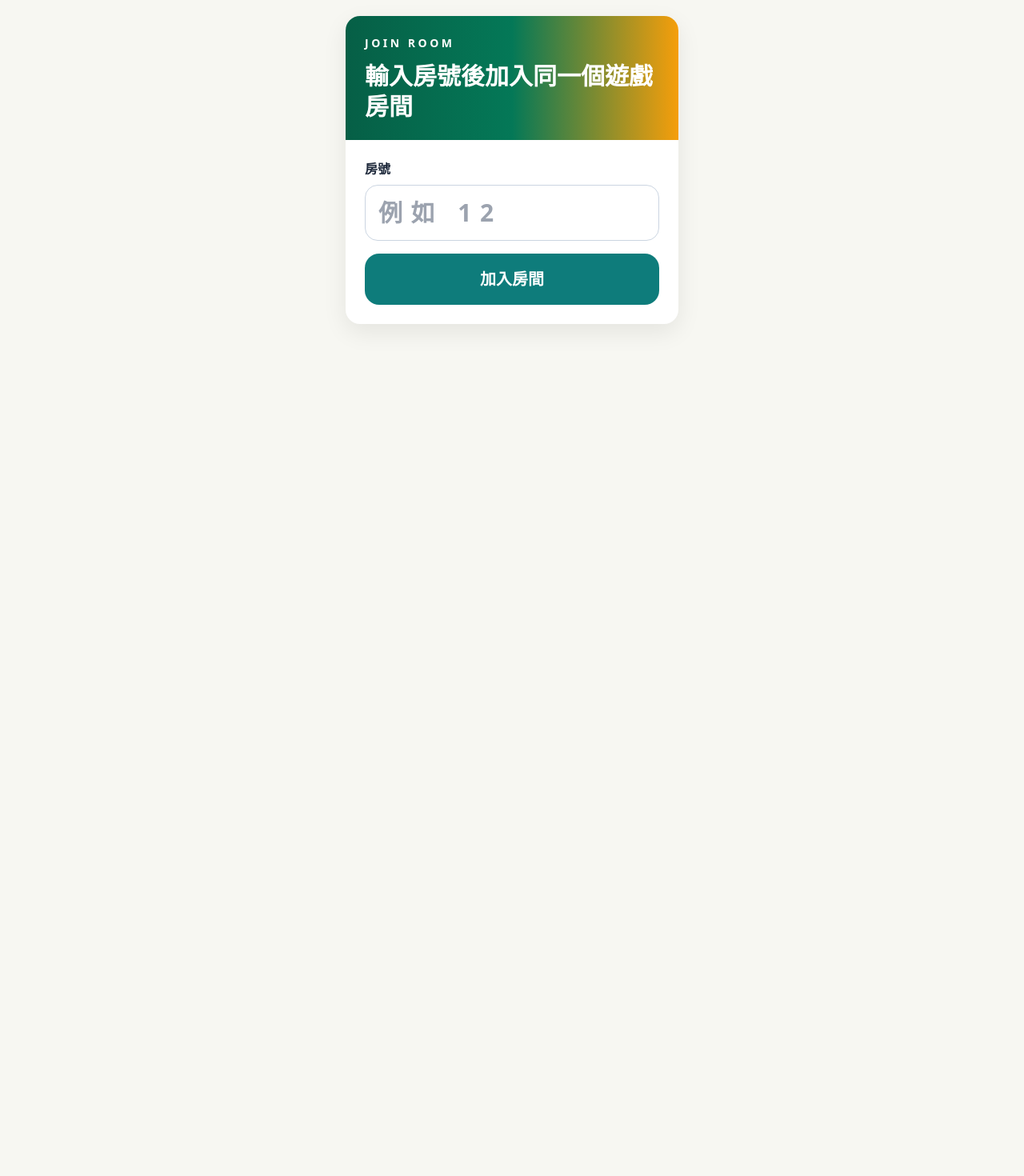
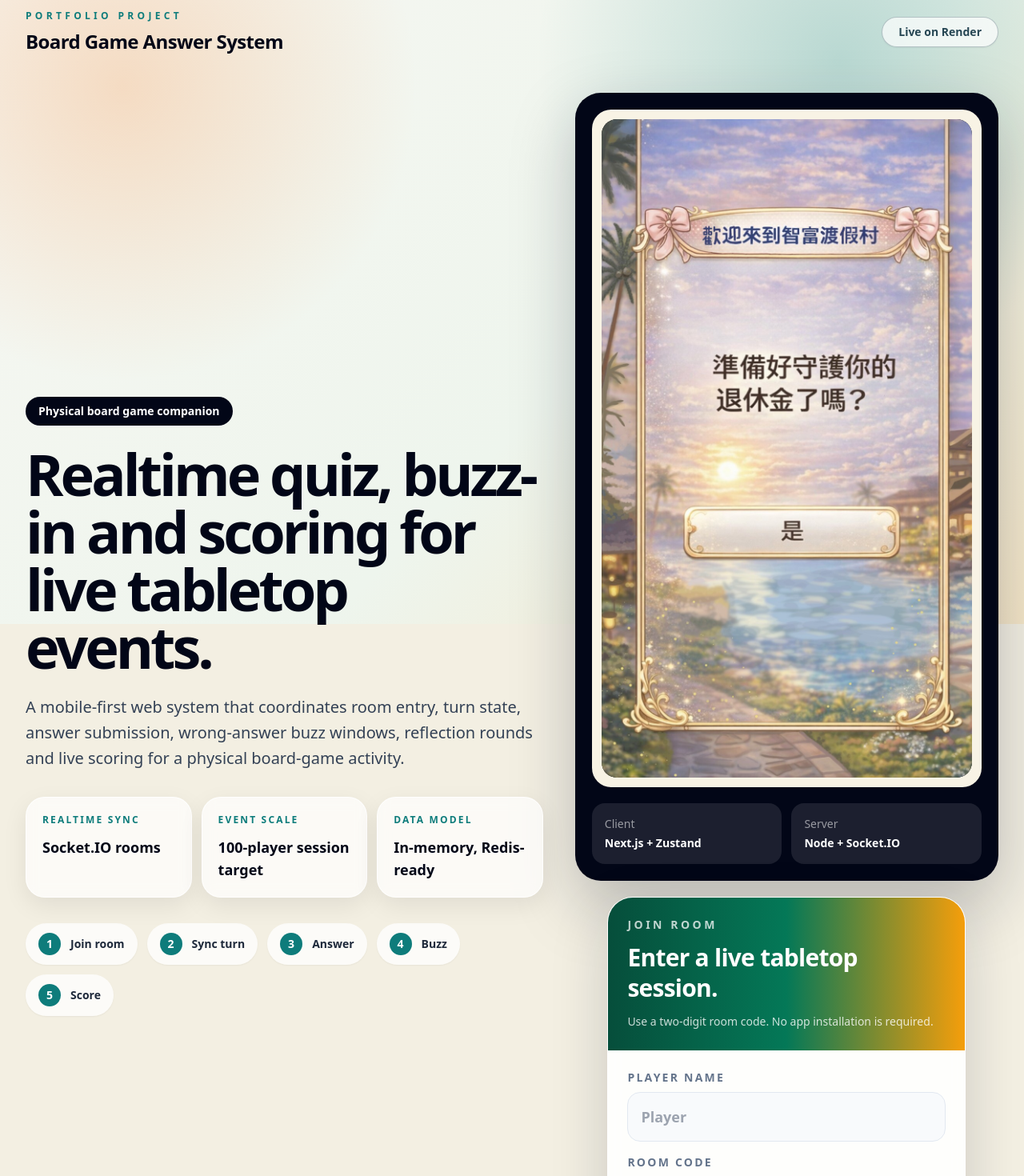
Before and after one commit to wayne-0722/board-game, a Next.js app: page / in a window 1280 px wide. Shown: the part 20-1490 px from the top of the page at 80% size. Before the commit the page ends 800 px from the top, so only its background shows below. Built offline with nearby package versions, Linux system fonts and the light colour scheme.

Commit message:
Polish portfolio landing page

```diff
--- a/app/layout.tsx
+++ b/app/layout.tsx
@@ -15,7 +15,7 @@ export default function RootLayout({
     <html lang="zh-Hant">
       <body>
         <div className="min-h-screen bg-brand-surface text-slate-900">
-          <div className="max-w-md mx-auto px-4 pb-10">{children}</div>
+          {children}
         </div>
       </body>
     </html>
--- a/app/page.tsx
+++ b/app/page.tsx
@@ -8,29 +8,42 @@ import { Button } from "../components/ui/Button";
 import { Toast } from "../components/Toast";
 import { useGameStore } from "../src/store/gameStore";
 
+const highlights = [
+  { label: "Realtime sync", value: "Socket.IO rooms" },
+  { label: "Event scale", value: "100-player session target" },
+  { label: "Data model", value: "In-memory, Redis-ready" }
+];
+
+const flowSteps = ["Join room", "Sync turn", "Answer", "Buzz", "Score"];
+
 export default function HomePage() {
   const router = useRouter();
   const savedCode = useGameStore((state) => state.sessionCode);
   const joinSession = useGameStore((state) => state.joinSession);
   const ensureRealtime = useGameStore((state) => state.ensureRealtime);
   const showToast = useGameStore((state) => state.showToast);
+  const setPlayerName = useGameStore((state) => state.setPlayerName);
+  const savedName = useGameStore((state) => state.playerName);
   const [inputCode, setInputCode] = useState("");
+  const [nameInput, setNameInput] = useState(savedName);
   const [showJoinPanel, setShowJoinPanel] = useState(false);
 
   const handleJoin = async () => {
-    const playerName = useGameStore.getState().playerName;
-    const trimmed = inputCode.trim();
-    if (!/^\d{2}$/.test(trimmed)) {
-      showToast("房號必須是 2 位數字");
+    const trimmedCode = inputCode.trim();
+    const trimmedName = nameInput.trim();
+
+    if (!/^\d{2}$/.test(trimmedCode)) {
+      showToast("Enter a 2-digit room code.");
       return;
     }
 
     try {
+      setPlayerName(trimmedName);
       await ensureRealtime();
-      await joinSession(trimmed, playerName);
+      await joinSession(trimmedCode, trimmedName);
       router.push("/session");
     } catch (error: any) {
-      showToast(error?.message || "加入房間失敗");
+      showToast(error?.message || "Failed to join room.");
     }
   };
 
@@ -50,7 +63,7 @@ export default function HomePage() {
           />
           <Image
             src={splashImage}
-            alt="網站入口畫面"
+            alt="Board game answer system entry screen"
             fill
             priority
             sizes="100vw"
@@ -58,29 +71,33 @@ export default function HomePage() {
           />
           <button
             type="button"
-            aria-label="進入網站"
+            aria-label="Enter the answer system"
             onClick={() => setShowJoinPanel(true)}
             className="absolute left-1/2 top-[66.5%] h-[8.5dvh] min-h-14 w-[48vw] -translate-x-1/2 -translate-y-1/2 rounded-[999px] bg-transparent"
           />
         </main>
-        <main className="hidden space-y-6 pt-10 md:block">
-          <JoinPanel
+
+        <DesktopPortfolio
           inputCode={inputCode}
+          nameInput={nameInput}
           onInputCodeChange={setInputCode}
+          onNameInputChange={setNameInput}
           onJoin={handleJoin}
           onResume={() => router.push("/session")}
           savedCode={savedCode}
         />
-        </main>
       </>
     );
   }
 
   return (
-    <main className="space-y-6 pt-10">
+    <main className="min-h-screen bg-[radial-gradient(circle_at_top,#fff7d7_0,#f7f7f2_34%,#d9efe9_100%)] px-4 py-6 md:hidden">
+      <Toast />
       <JoinPanel
         inputCode={inputCode}
+        nameInput={nameInput}
         onInputCodeChange={setInputCode}
+        onNameInputChange={setNameInput}
         onJoin={handleJoin}
         onResume={() => router.push("/session")}
         savedCode={savedCode}
@@ -89,55 +106,185 @@ export default function HomePage() {
   );
 }
 
-function JoinPanel({
+function DesktopPortfolio({
   inputCode,
+  nameInput,
   onInputCodeChange,
+  onNameInputChange,
   onJoin,
   onResume,
   savedCode
 }: {
   inputCode: string;
+  nameInput: string;
   onInputCodeChange: (value: string) => void;
+  onNameInputChange: (value: string) => void;
   onJoin: () => void;
   onResume: () => void;
   savedCode: string;
 }) {
   return (
-    <>
+    <main className="hidden min-h-screen overflow-hidden bg-[#f3efe2] text-slate-950 md:block">
       <Toast />
+      <div className="absolute inset-0 bg-[radial-gradient(circle_at_12%_16%,rgba(244,162,97,0.32),transparent_28%),radial-gradient(circle_at_82%_12%,rgba(14,124,123,0.24),transparent_30%),linear-gradient(135deg,#f7f7f2_0%,#eef5ed_58%,#f5e6c7_100%)]" />
+      <div className="relative mx-auto flex min-h-screen max-w-7xl flex-col px-8 py-8">
+        <header className="flex items-center justify-between">
+          <div>
+            <div className="text-xs font-bold uppercase tracking-[0.36em] text-brand-primary">
+              Portfolio Project
+            </div>
+            <h1 className="mt-2 text-2xl font-black tracking-tight">Board Game Answer System</h1>
+          </div>
+          <a
+            href="https://board-game-oclb.onrender.com"
+            className="rounded-full border border-brand-accent/30 bg-white/70 px-5 py-2 text-sm font-bold text-brand-accent shadow-sm backdrop-blur"
+          >
+            Live on Render
+          </a>
+        </header>
 
-      <section className="card overflow-hidden">
-        <div className="bg-gradient-to-r from-emerald-800 via-emerald-700 to-amber-500 p-6 text-white">
-          <div className="text-sm font-semibold uppercase tracking-[0.25em]">Join Room</div>
-          <h1 className="mt-3 text-3xl font-bold leading-tight">輸入房號後加入同一個遊戲房間</h1>
+        <section className="grid flex-1 items-center gap-10 py-12 lg:grid-cols-[1.1fr_0.9fr]">
+          <div>
+            <div className="inline-flex rounded-full bg-slate-950 px-4 py-2 text-sm font-bold text-white">
+              Physical board game companion
+            </div>
+            <h2 className="mt-6 max-w-4xl text-6xl font-black leading-[0.95] tracking-[-0.055em] text-slate-950 xl:text-7xl">
+              Realtime quiz, buzz-in and scoring for live tabletop events.
+            </h2>
+            <p className="mt-6 max-w-2xl text-xl leading-8 text-slate-700">
+              A mobile-first web system that coordinates room entry, turn state, answer
+              submission, wrong-answer buzz windows, reflection rounds and live scoring
+              for a physical board-game activity.
+            </p>
+
+            <div className="mt-8 grid max-w-3xl grid-cols-3 gap-3">
+              {highlights.map((item) => (
+                <div key={item.label} className="rounded-3xl border border-white/80 bg-white/70 p-5 shadow-card backdrop-blur">
+                  <div className="text-xs font-bold uppercase tracking-[0.18em] text-brand-primary">
+                    {item.label}
+                  </div>
+                  <div className="mt-3 text-lg font-black text-slate-950">{item.value}</div>
+                </div>
+              ))}
             </div>
 
-        <div className="p-6">
-          <div className="space-y-4">
+            <div className="mt-8 flex flex-wrap gap-3">
+              {flowSteps.map((step, index) => (
+                <div key={step} className="flex items-center gap-3 rounded-full bg-white/75 px-4 py-3 shadow-sm">
+                  <span className="flex h-7 w-7 items-center justify-center rounded-full bg-brand-primary text-sm font-black text-white">
+                    {index + 1}
+                  </span>
+                  <span className="text-sm font-bold text-slate-800">{step}</span>
+                </div>
+              ))}
+            </div>
+          </div>
+
+          <div className="grid gap-5">
+            <div className="rounded-[2rem] border border-slate-950/10 bg-slate-950 p-5 text-white shadow-[0_30px_80px_rgba(15,23,42,0.25)]">
+              <div className="rounded-[1.5rem] bg-[#f8f3e5] p-3">
+                <div className="relative aspect-[9/16] overflow-hidden rounded-[1.2rem] bg-black">
+                  <Image
+                    src={splashImage}
+                    alt="Mobile launch screen used by players"
+                    fill
+                    priority
+                    sizes="360px"
+                    className="object-cover"
+                  />
+                </div>
+              </div>
+              <div className="mt-5 grid grid-cols-2 gap-3 text-sm">
+                <div className="rounded-2xl bg-white/10 p-4">
+                  <div className="text-white/55">Client</div>
+                  <div className="mt-1 font-bold">Next.js + Zustand</div>
+                </div>
+                <div className="rounded-2xl bg-white/10 p-4">
+                  <div className="text-white/55">Server</div>
+                  <div className="mt-1 font-bold">Node + Socket.IO</div>
+                </div>
+              </div>
+            </div>
+
+            <JoinPanel
+              inputCode={inputCode}
+              nameInput={nameInput}
+              onInputCodeChange={onInputCodeChange}
+              onNameInputChange={onNameInputChange}
+              onJoin={onJoin}
+              onResume={onResume}
+              savedCode={savedCode}
+            />
+          </div>
+        </section>
+      </div>
+    </main>
+  );
+}
+
+function JoinPanel({
+  inputCode,
+  nameInput,
+  onInputCodeChange,
+  onNameInputChange,
+  onJoin,
+  onResume,
+  savedCode
+}: {
+  inputCode: string;
+  nameInput: string;
+  onInputCodeChange: (value: string) => void;
+  onNameInputChange: (value: string) => void;
+  onJoin: () => void;
+  onResume: () => void;
+  savedCode: string;
+}) {
+  return (
+    <section className="mx-auto max-w-md overflow-hidden rounded-[2rem] border border-white/70 bg-white/90 shadow-[0_24px_70px_rgba(15,23,42,0.18)] backdrop-blur">
+      <div className="bg-gradient-to-r from-emerald-900 via-emerald-700 to-amber-500 p-6 text-white">
+        <div className="text-sm font-bold uppercase tracking-[0.25em] text-white/75">Join Room</div>
+        <h2 className="mt-3 text-3xl font-black leading-tight tracking-tight">
+          Enter a live tabletop session.
+        </h2>
+        <p className="mt-3 text-sm leading-6 text-white/80">
+          Use a two-digit room code. No app installation is required.
+        </p>
+      </div>
+
+      <div className="space-y-4 p-6">
         <label className="block space-y-2">
-              <div className="text-base font-semibold text-slate-800">房號</div>
+          <div className="text-sm font-bold uppercase tracking-[0.16em] text-slate-500">Player name</div>
           <input
-                value={inputCode}
-                onChange={(event) => onInputCodeChange(event.target.value)}
-                placeholder="例如 12"
-                maxLength={2}
-                inputMode="numeric"
-                className="w-full rounded-2xl border border-slate-300 px-4 py-4 text-3xl font-bold tracking-[0.35em] text-slate-900 outline-none transition focus:border-emerald-700 focus:ring-2 focus:ring-emerald-200"
+            value={nameInput}
+            onChange={(event) => onNameInputChange(event.target.value)}
+            placeholder="Player"
+            maxLength={18}
+            className="w-full rounded-2xl border border-slate-200 bg-slate-50 px-4 py-4 text-lg font-bold text-slate-900 outline-none transition focus:border-emerald-700 focus:ring-2 focus:ring-emerald-200"
           />
         </label>
 
-            <Button onClick={onJoin} className="h-16 text-xl">
-              加入房間
+        <label className="block space-y-2">
+          <div className="text-sm font-bold uppercase tracking-[0.16em] text-slate-500">Room code</div>
+          <input
+            value={inputCode}
+            onChange={(event) => onInputCodeChange(event.target.value.replace(/\D/g, "").slice(0, 2))}
+            placeholder="12"
+            maxLength={2}
+            inputMode="numeric"
+            className="w-full rounded-2xl border border-slate-200 bg-slate-50 px-4 py-4 text-center text-4xl font-black tracking-[0.35em] text-slate-900 outline-none transition focus:border-emerald-700 focus:ring-2 focus:ring-emerald-200"
+          />
+        </label>
+
+        <Button onClick={onJoin} className="h-16 rounded-2xl text-xl font-black">
+          Join Session
         </Button>
 
         {savedCode && (
-              <Button variant="secondary" onClick={onResume} className="h-14">
-                回到目前房間
+          <Button variant="secondary" onClick={onResume} className="h-14 rounded-2xl">
+            Resume Room {savedCode}
           </Button>
         )}
       </div>
-        </div>
     </section>
-    </>
   );
 }
```
Also changed, not shown: 1 other file (tests, documents, lock files or other folders). Lines whose indentation alone changed are shown as unchanged.
